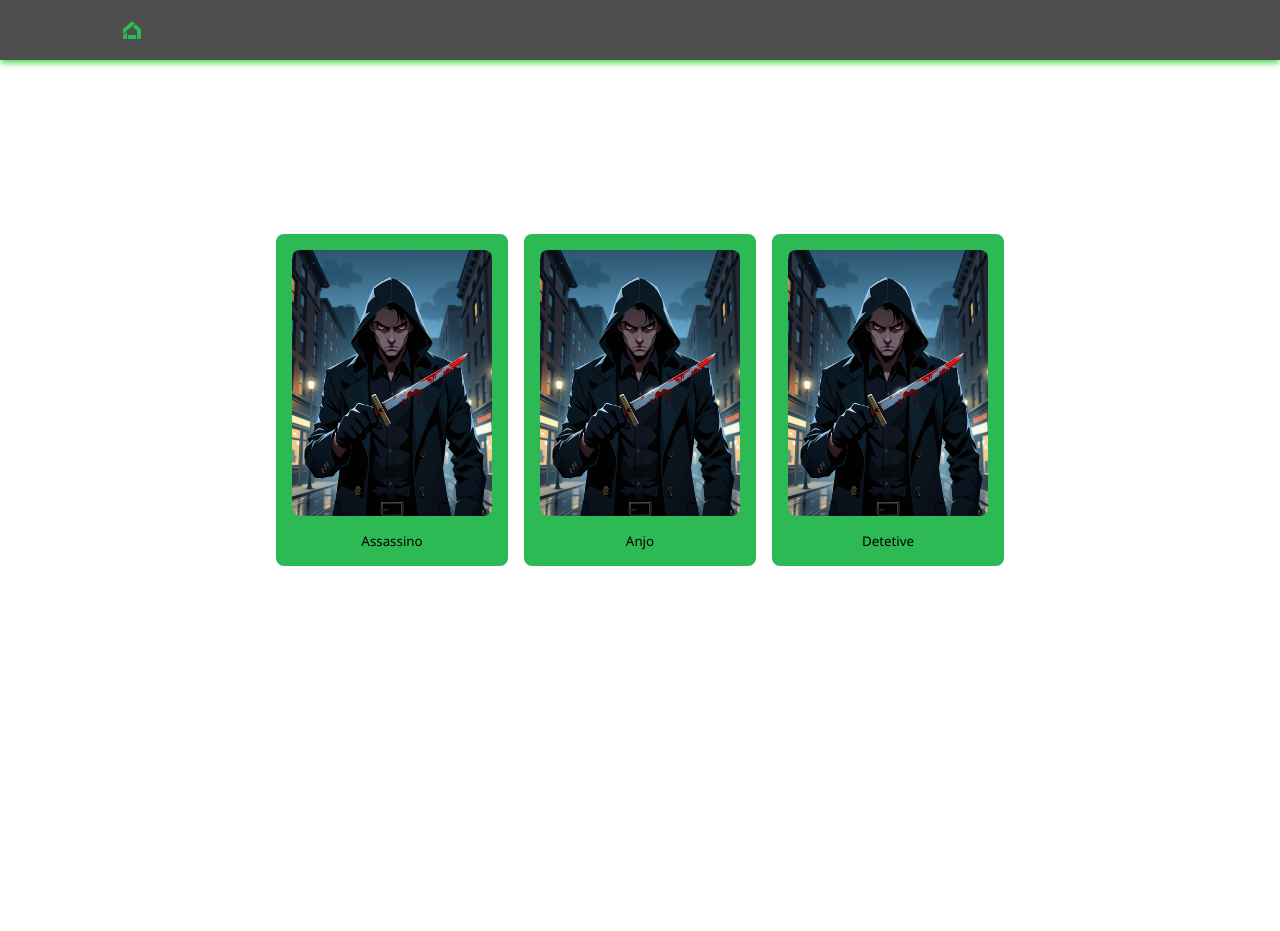
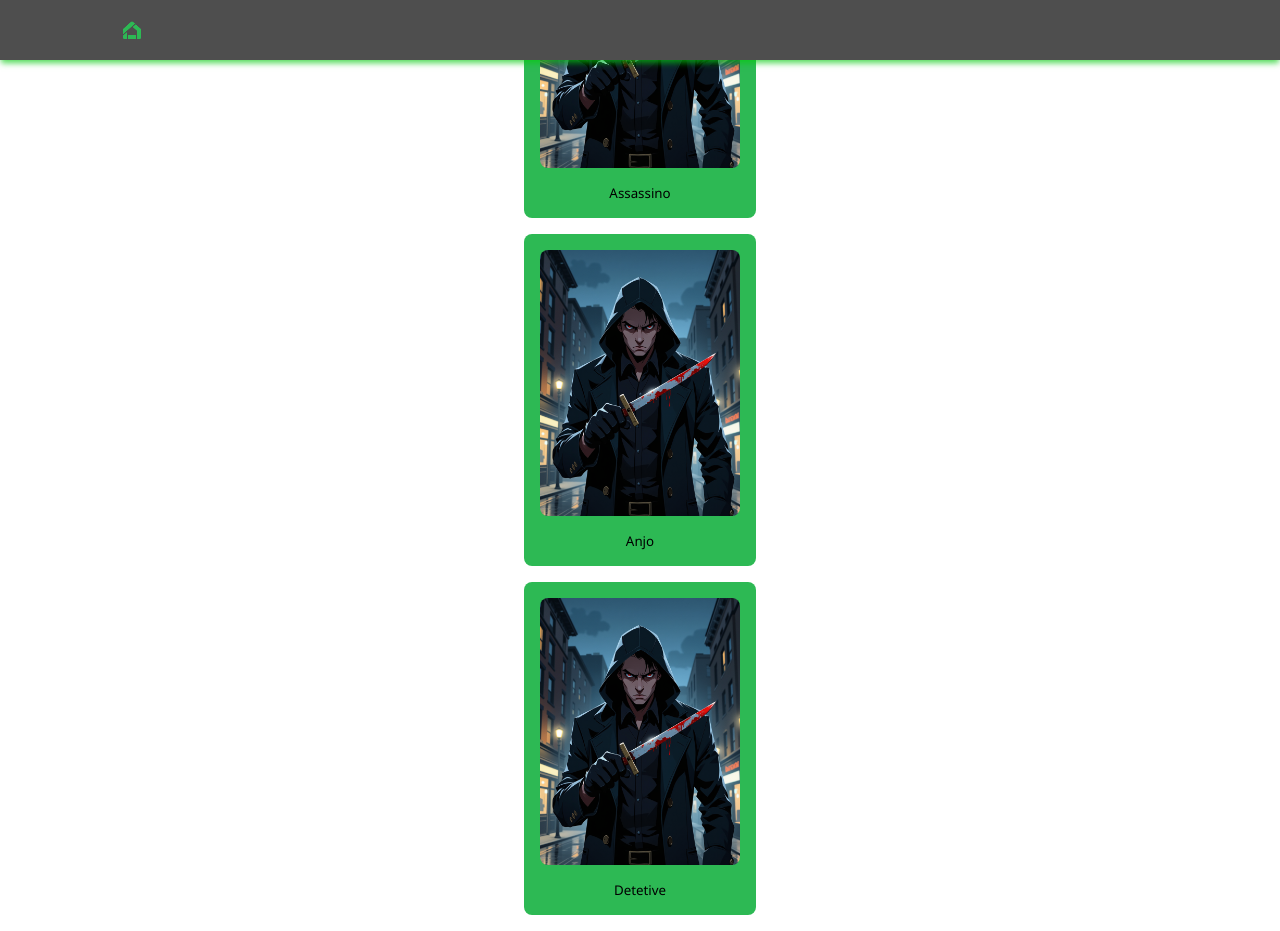
Before and after one commit to DijalmaCavalcante/oge, a React (Vite) app: page /cidade-dorme in a window 1280 px wide. Before the commit the page ends 800 px from the top, so only its background shows below. Built offline with nearby package versions, Linux system fonts and the light colour scheme.

Commit message:
feat: adiciona layout flexivel ao meu component container

```diff
--- a/elements/container/index.jsx
+++ b/elements/container/index.jsx
@@ -1,9 +1,13 @@
 import './style.css'
 
-export default function container ({ children }) {
+export default function container (props) {
+  const style = {
+    '--container-direction': `${props.row || 'column'}`
+  }
+
   return (
-    <div className="container">
-      {children}
+    <div className="container" style={style}>
+      {props.children}
     </div>
   )
 }
--- a/elements/container/style.css
+++ b/elements/container/style.css
@@ -5,4 +5,5 @@
   justify-content: center;
   padding: var(--spacing_inset-xs);
   width: 1280px;
+  flex-direction: var(--container-direction);
 }
```
